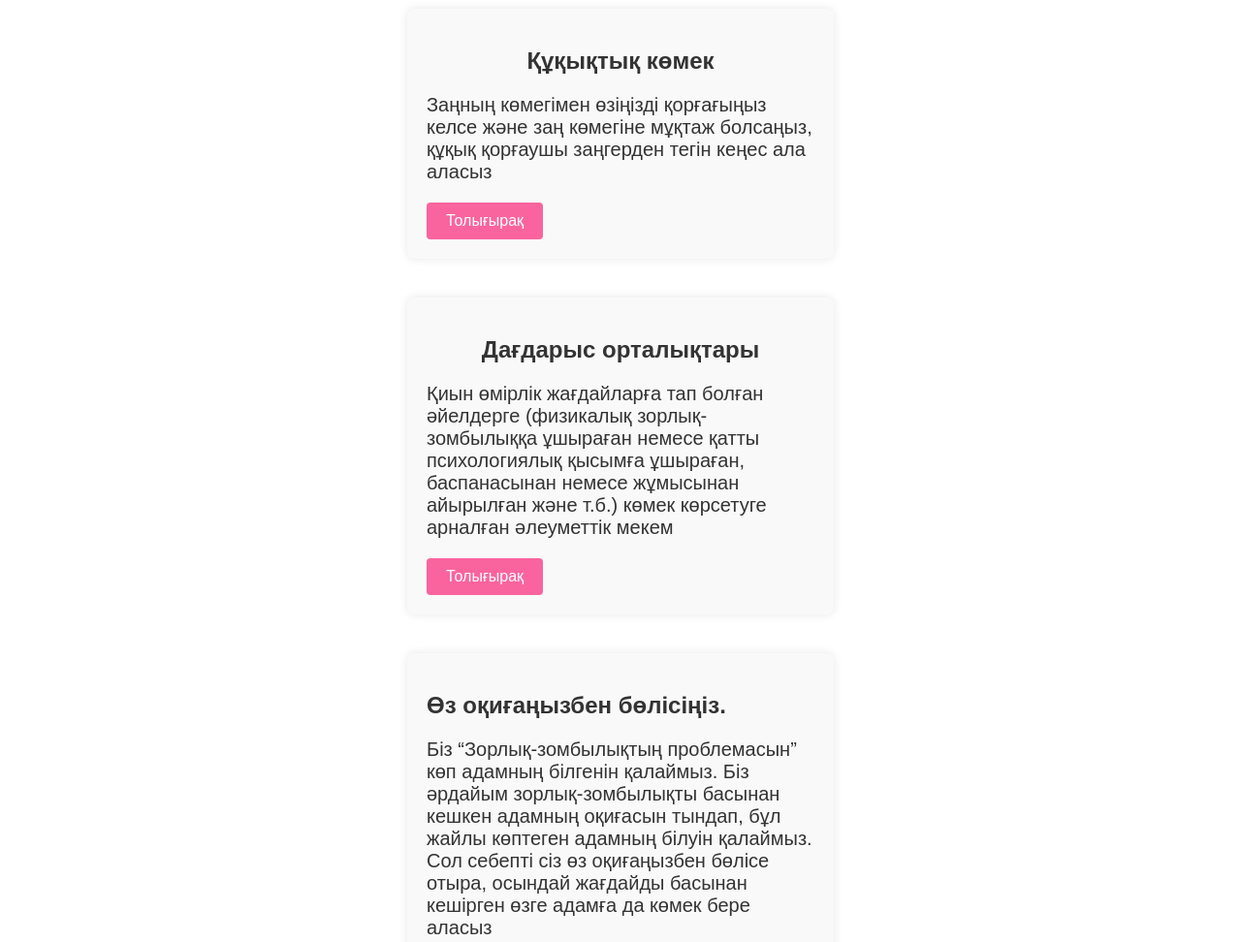
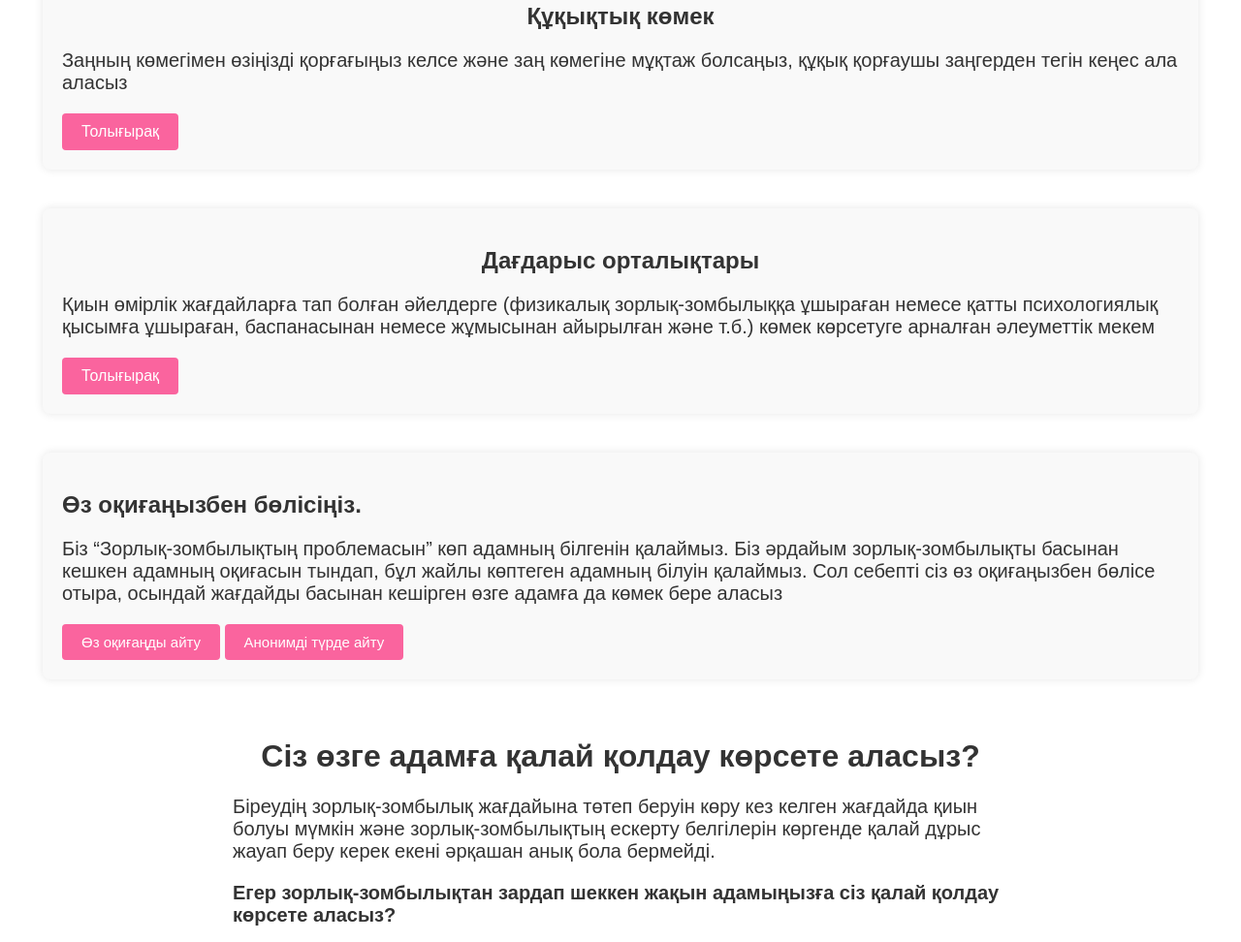
Before and after one commit to zugutibra/tozbe, a plain HTML site: page help.html in a window 1280 px wide. Shown: the part 449-1421 px from the top of the page at 97% size. Drawn offline with Linux system fonts and the light colour scheme.

Commit message:
Update style.css

```diff
--- a/styles/style.css
+++ b/styles/style.css
@@ -187,7 +187,7 @@ p{
     display: block;
 }
 .main-form {
-    width: 400px;
+    width: 90%;
     margin: 20px auto;
     background-color: #f9f9f9;
     padding: 20px;
@@ -195,7 +195,7 @@ p{
     box-shadow: 0 0 10px rgba(0, 0, 0, 0.1);
 }
 .share-form {
-    width: 400px;
+    width: 90%;
     margin: 20px auto;
     background-color: #f9f9f9;
     padding: 20px;
```
